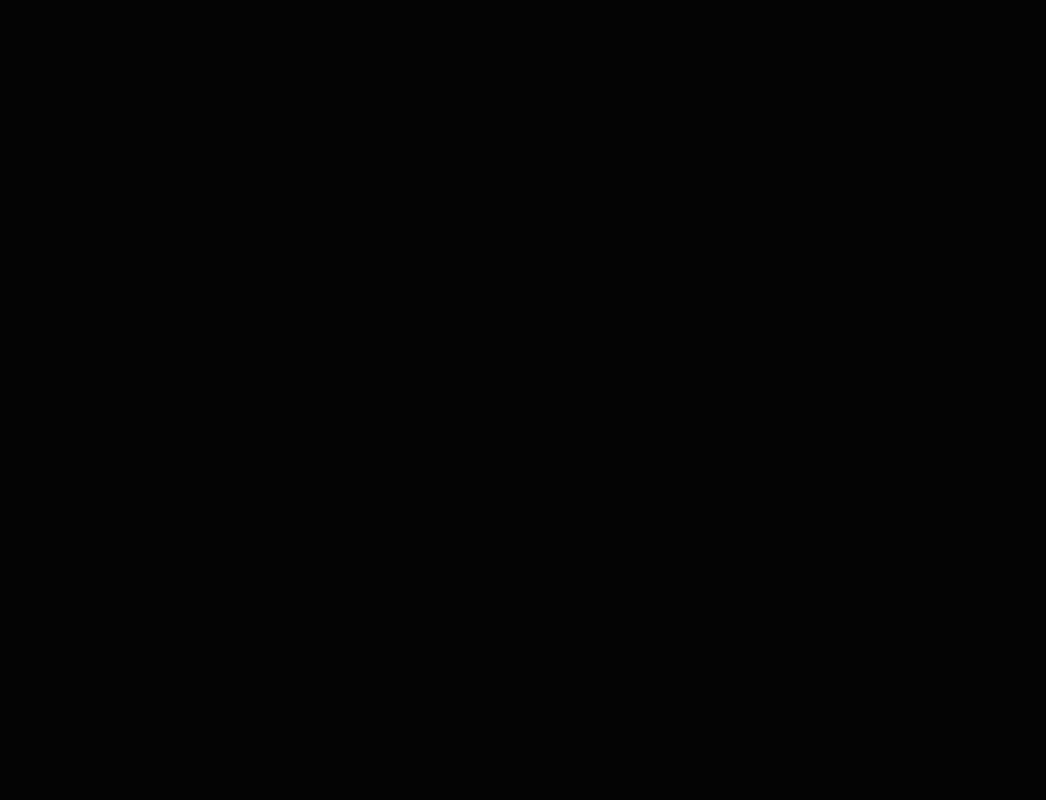
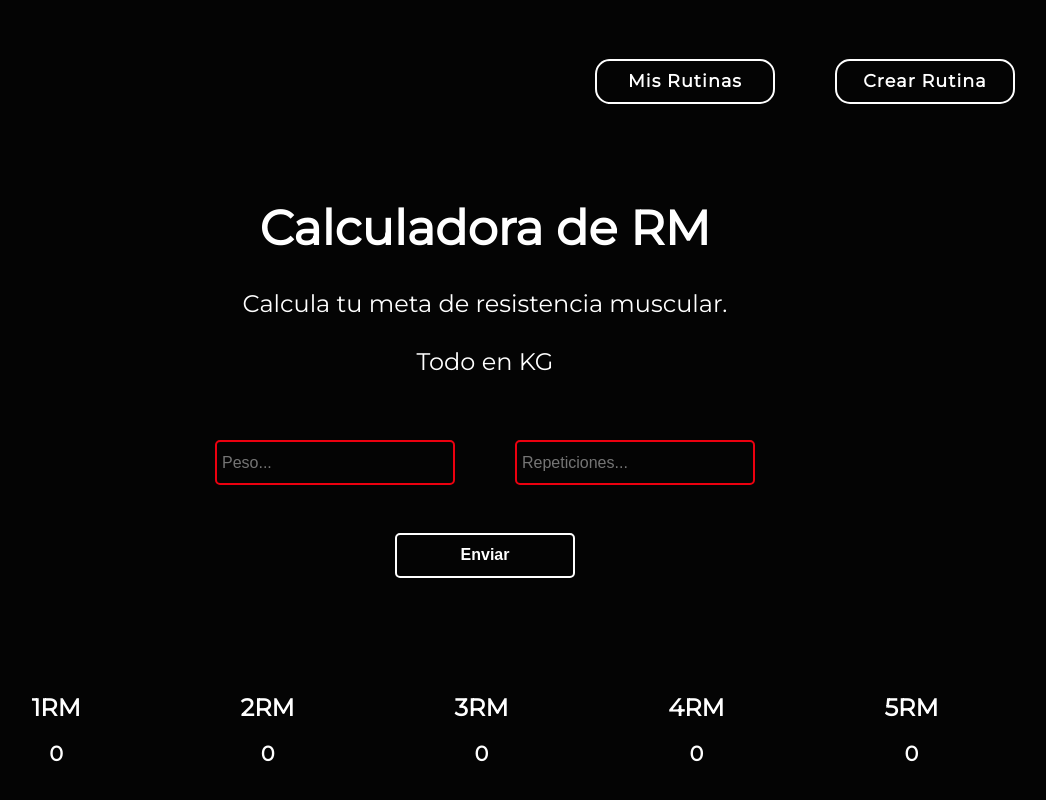
Before and after one commit to Tintaa307/tavross, a React (Vite) app: page / in a window 1280 px wide. Shown: the part 1602-2402 px from the top of the page, without its empty margins (155-1201 px from the left). Before the commit the page ends 1598 px from the top, so only its background shows below. Built offline with nearby package versions, Linux system fonts and the light colour scheme; a web font is replaced by a local one.

Commit message:
added calculadora

```diff
--- /dev/null
+++ b/src/components/calculadora/Calculadora.jsx
@@ -0,0 +1,76 @@
+import React, { useRef } from "react"
+import "./calculadora.css"
+
+const Calculadora = () => {
+  const pesoRef = useRef(null)
+  const repsRef = useRef(null)
+  const RM1 = useRef(null)
+  const RM2 = useRef(null)
+  const RM3 = useRef(null)
+  const RM4 = useRef(null)
+  const RM5 = useRef(null)
+
+  const calcular = (e) => {
+    e.preventDefault()
+    const peso = pesoRef.current.value
+    const reps = repsRef.current.value
+    const res1 = Math.ceil(0.0333 * peso * reps + Number(peso))
+    const res2 = Math.ceil(res1 * 0.94)
+    const res3 = Math.ceil(res1 * 0.901)
+    const res4 = Math.ceil(res1 * 0.88)
+    const res5 = Math.ceil(res1 * 0.86)
+    RM1.current.textContent = res1
+    RM2.current.textContent = res2
+    RM3.current.textContent = res3
+    RM4.current.textContent = res4
+    RM5.current.textContent = res5
+  }
+  return (
+    <section id="Calculadora" className="section-calculadora">
+      <div className="container-calculadora">
+        <div className="container-calculadora-title">
+          <h1>Calculadora de RM</h1>
+          <p>
+            Calcula tu meta de resistencia muscular. <br /> <br />{" "}
+            <span>Todo en KG</span>
+          </p>
+        </div>
+        <div className="container-form">
+          <form className="formulario-calc">
+            <input ref={pesoRef} type="number" placeholder="Peso..." />
+            <input ref={repsRef} type="number" placeholder="Repeticiones..." />
+            <button onClick={calcular} type="submit">
+              Enviar
+            </button>
+          </form>
+        </div>
+        <div className="container-results">
+          <div className="container-list">
+            <div className="item">
+              <h3>1RM</h3>
+              <h4 ref={RM1}>0</h4>
+            </div>
+            <div className="item">
+              <h3>2RM</h3>
+              <h4 ref={RM2}>0</h4>
+            </div>
+            <div className="item">
+              <h3>3RM</h3>
+              <h4 ref={RM3}>0</h4>
+            </div>
+            <div className="item">
+              <h3>4RM</h3>
+              <h4 ref={RM4}>0</h4>
+            </div>
+            <div className="item">
+              <h3>5RM</h3>
+              <h4 ref={RM5}>0</h4>
+            </div>
+          </div>
+        </div>
+      </div>
+    </section>
+  )
+}
+
+export default Calculadora
--- /dev/null
+++ b/src/components/calculadora/calculadora.css
@@ -0,0 +1,134 @@
+.section-calculadora {
+  width: 100%;
+  height: 100%;
+  margin-top: 12rem;
+}
+
+.section-calculadora .container-calculadora .container-calculadora-title {
+  width: 100%;
+  height: auto;
+  display: flex;
+  flex-direction: column;
+  justify-content: center;
+  align-items: center;
+}
+
+.section-calculadora .container-calculadora .container-calculadora-title h1 {
+  color: #fff;
+  padding-bottom: 2rem;
+  font-size: 3rem;
+}
+
+.section-calculadora .container-calculadora .container-calculadora-title p {
+  color: #fff;
+  font-size: 1.5rem;
+  margin-bottom: 4rem;
+}
+
+.section-calculadora
+  .container-calculadora
+  .container-calculadora-title
+  p
+  span {
+  display: flex;
+  text-align: center;
+  justify-content: center;
+}
+
+.section-calculadora .container-calculadora .container-form {
+  width: 100%;
+  display: flex;
+  justify-content: center;
+  align-items: center;
+}
+
+.section-calculadora
+  .container-calculadora
+  .container-form
+  .formulario-calc
+  input {
+  width: 240px;
+  height: 45px;
+  background-color: transparent;
+  border: 2px solid var(--color-main);
+  margin: 0 30px;
+  border-radius: 5px;
+  padding-left: 5px;
+  color: #fff;
+  font-size: 1rem;
+  outline: none;
+}
+
+.section-calculadora
+  .container-calculadora
+  .container-form
+  .formulario-calc
+  button {
+  position: absolute;
+  left: 50%;
+  transform: translateX(-50%);
+  margin-top: 3rem;
+  display: flex;
+  flex-wrap: wrap;
+  text-align: center;
+  justify-content: center;
+  padding-top: 0.7rem;
+  font-size: 1rem;
+  font-weight: bold;
+  width: 180px;
+  height: 45px;
+  border-radius: 5px;
+  background-color: transparent;
+  color: #fff;
+  outline: none;
+  border: 2px solid #fff;
+  transition: var(--transition);
+}
+
+.section-calculadora
+  .container-calculadora
+  .container-form
+  .formulario-calc
+  button:hover {
+  background-color: #fff;
+  color: #000;
+  transition: var(--transition);
+}
+
+.section-calculadora .container-calculadora .container-results {
+  display: flex;
+  text-align: center;
+  justify-content: center;
+  margin-top: 13rem;
+  margin-bottom: 2rem;
+}
+
+.section-calculadora
+  .container-calculadora
+  .container-results
+  .container-list
+  .item {
+  display: inline-block;
+  margin: 0 80px;
+}
+
+.section-calculadora
+  .container-calculadora
+  .container-results
+  .container-list
+  .item
+  h3 {
+  color: #fff;
+  font-size: 1.5rem;
+  padding-bottom: 1.2rem;
+}
+
+.section-calculadora
+  .container-calculadora
+  .container-results
+  .container-list
+  .item
+  h4 {
+  color: #fff;
+  font-size: 1.3rem;
+}
--- a/src/components/home/Home.jsx
+++ b/src/components/home/Home.jsx
@@ -2,10 +2,12 @@ import React from "react"
 import "./home.css"
 import Image from "../../assets/img-home.png"
 import Rutines from "../rutines/Rutines"
+import Calculadora from "../calculadora/Calculadora"
 
 const Home = () => {
   return (
     <>
+      <div id="Home" className="ancla"></div>
       <main className="container-main">
         <div className="container-home">
           <div className="container-triangle container-tri-tre"></div>
@@ -31,6 +33,9 @@ const Home = () => {
       <div className="container-rutinas">
         <Rutines />
       </div>
+      <div className="container-calculadora">
+        <Calculadora />
+      </div>
     </>
   )
 }
--- a/src/components/home/home.css
+++ b/src/components/home/home.css
@@ -1,3 +1,8 @@
+.ancla {
+  position: absolute;
+  top: 0;
+}
+
 .container-main {
   width: 100%;
   height: 83.2vh;
--- a/src/components/nav/Nav.jsx
+++ b/src/components/nav/Nav.jsx
@@ -16,15 +16,15 @@ const Nav = () => {
     <header className={["header-container", navbar].join(" ")}>
       <nav className="container-nav">
         <div className="container-name">
-          <h4>🦾TAVROSS</h4>
+          <a href="#Home">🦾TAVROSS</a>
         </div>
         <div className="container-list">
           <ul className="list">
             <li>
-              <a href="#Home">INICIO</a>
+              <a href="#Rutines">RUTINAS</a>
             </li>
             <li>
-              <a href="#Rutines">RUTINAS</a>
+              <a href="#Calculadora">TÚ RM</a>
             </li>
             <li>
               <a href="#Diet">PROGRESO</a>
--- a/src/components/nav/nav.css
+++ b/src/components/nav/nav.css
@@ -61,7 +61,7 @@
   left: 90px;
 }
 
-.header-container .container-nav .container-name h4 {
+.header-container .container-nav .container-name a {
   color: #fff;
   font-size: 1.3rem;
   letter-spacing: 1px;
--- a/src/components/rutines/Rutines.jsx
+++ b/src/components/rutines/Rutines.jsx
@@ -4,7 +4,7 @@ import { Link } from "react-router-dom"
 
 const Rutines = () => {
   return (
-    <section className="section">
+    <section id="Rutines" className="section">
       <div className="container-rutines-title">
         <h1>RUTINAS</h1>
       </div>
@@ -13,9 +13,9 @@ const Rutines = () => {
           <div className="box">
             <div className="content">
               <div className="icon">
-                <i class="fa-solid fa-dumbbell"></i>
+                <i class="fa-solid fa-dumbbell" aria-hidden="true"></i>
               </div>
-              <h3>WIN MUSCLE </h3>
+              <h3>WIN MUSCLE</h3>
               <div className="container-arrow">
                 <i class="ri-arrow-down-line"></i>
               </div>
--- a/src/components/rutines/rutines.css
+++ b/src/components/rutines/rutines.css
@@ -21,7 +21,6 @@
   font-size: 60px;
   font-family: var(--montserrat-font);
   color: #fff;
-  margin-bottom: 2rem;
 }
 
 .container-section-rutines {
@@ -31,6 +30,7 @@
   flex-wrap: wrap;
   max-width: 1200px;
   padding: 100px 0 50px;
+  margin-top: 6rem;
 }
 
 .container-section-rutines .card {
@@ -102,6 +102,13 @@
   font-size: 1.6em;
 }
 
+.container-section-rutines .card .box .content {
+  display: flex;
+  flex-direction: column;
+  justify-content: center;
+  align-items: center;
+}
+
 .container-section-rutines .card .box .content h3 {
   font-size: 1.8em;
   color: #fff;
@@ -153,7 +160,7 @@
 
 .section .buttons-rutinas .links-rutinas {
   position: absolute;
-  bottom: -40px;
+  bottom: -110px;
   right: 60px;
   margin: 0 20px;
 }
```
